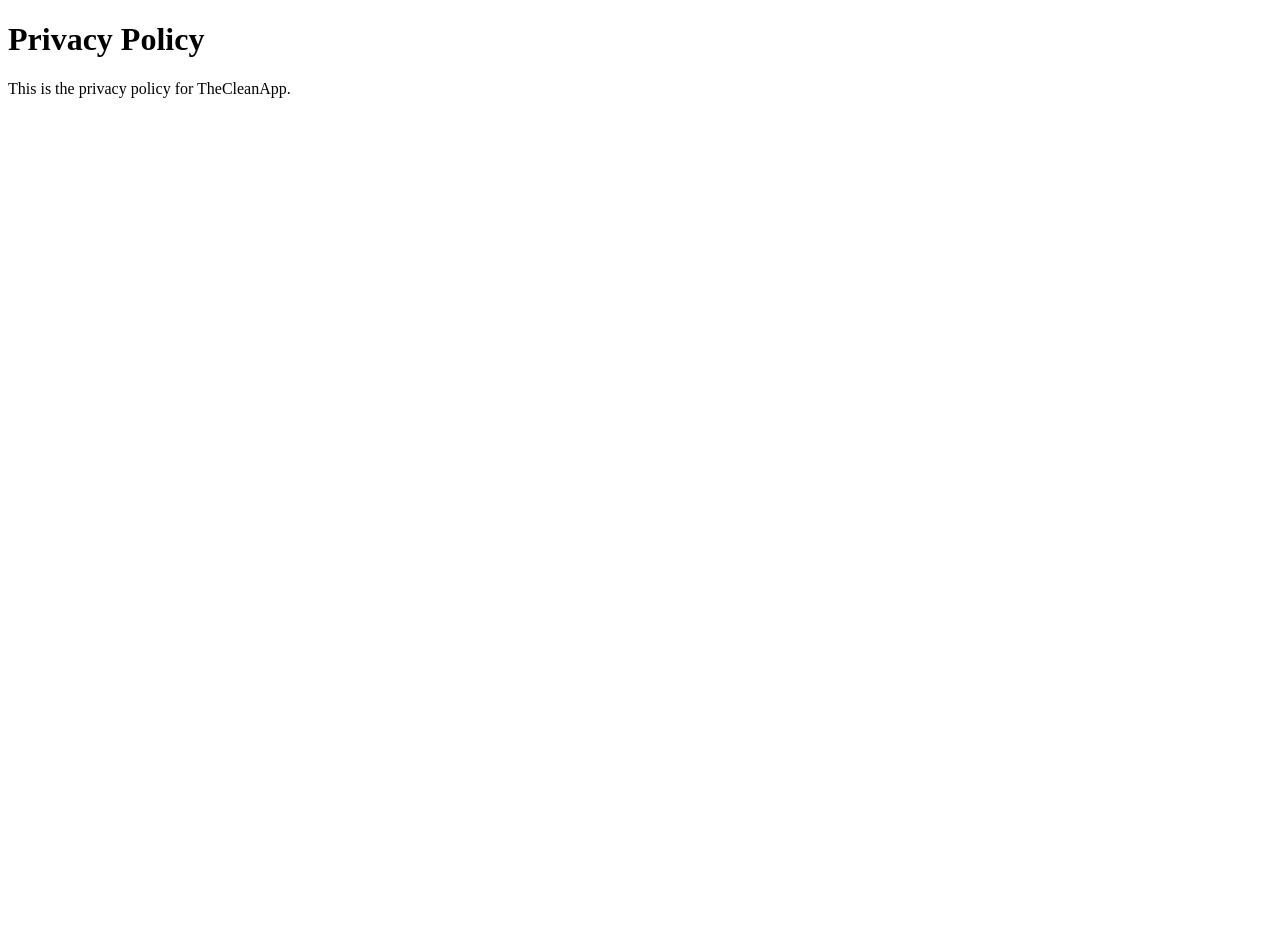
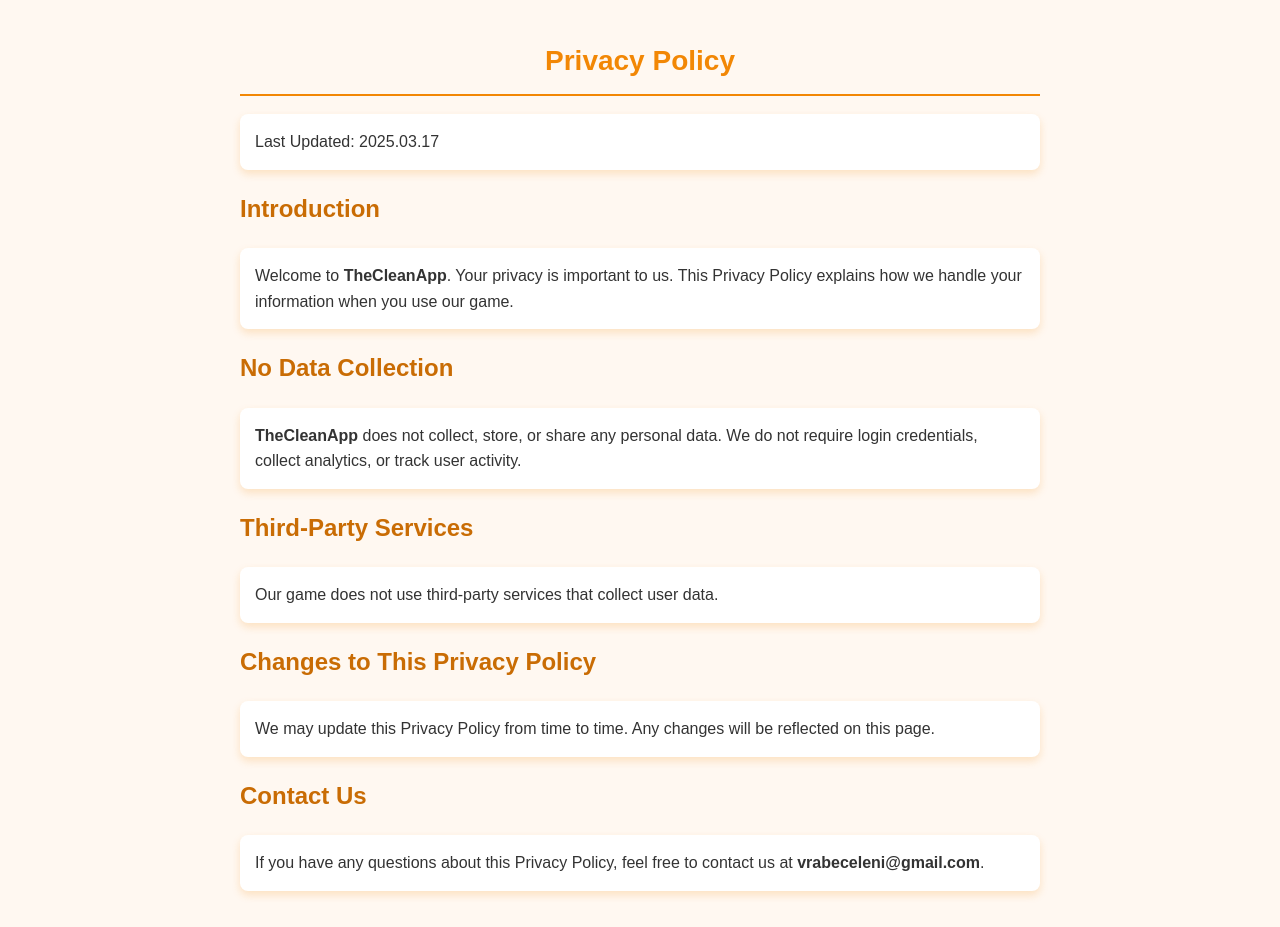
Before and after one commit to EleniVrabec/thecleanapp-privacy-policy, a plain HTML site: page index.html in a window 1280 px wide. Before the commit the page ends 800 px from the top, so only its background shows below. Drawn offline with Linux system fonts and the light colour scheme.

Commit message:
final version

```diff
--- a/index.html
+++ b/index.html
@@ -4,9 +4,25 @@
     <meta charset="UTF-8">
     <meta name="viewport" content="width=device-width, initial-scale=1.0">
     <title>Privacy Policy - TheCleanApp</title>
+    <link rel="stylesheet" href="styles.css">
 </head>
 <body>
     <h1>Privacy Policy</h1>
-    <p>This is the privacy policy for TheCleanApp.</p>
+    <p>Last Updated: 2025.03.17</p>
+
+    <h2>Introduction</h2>
+    <p>Welcome to <strong>TheCleanApp</strong>. Your privacy is important to us. This Privacy Policy explains how we handle your information when you use our game.</p>
+
+    <h2>No Data Collection</h2>
+    <p><strong>TheCleanApp</strong> does not collect, store, or share any personal data. We do not require login credentials, collect analytics, or track user activity.</p>
+
+    <h2>Third-Party Services</h2>
+    <p>Our game does not use third-party services that collect user data.</p>
+
+    <h2>Changes to This Privacy Policy</h2>
+    <p>We may update this Privacy Policy from time to time. Any changes will be reflected on this page.</p>
+
+    <h2>Contact Us</h2>
+    <p>If you have any questions about this Privacy Policy, feel free to contact us at <strong>vrabeceleni@gmail.com</strong>.</p>
 </body>
 </html>
--- /dev/null
+++ b/styles.css
@@ -0,0 +1,60 @@
+/* Color Palette */
+:root {
+    --primary-color: #F28705;
+    --dark-shade: #C96C04;
+    --light-shade: #FFA63F;
+    --background-light: #FFF8F1;
+    --text-color: #333;
+    --shadow-light: rgba(242, 135, 5, 0.2);
+    --shadow-dark: rgba(201, 108, 4, 0.5);
+}
+
+body {
+    font-family: Arial, sans-serif;
+    max-width: 800px;
+    margin: auto;
+    padding: 20px;
+    line-height: 1.6;
+    background: var(--background-light);
+    color: var(--text-color);
+}
+
+/* Header */
+h1 {
+    color: var(--primary-color);
+    text-align: center;
+    font-size: 28px;
+    padding-bottom: 10px;
+    border-bottom: 2px solid var(--primary-color);
+}
+
+/* Section Headings */
+h2 {
+    color: var(--dark-shade);
+    margin-top: 20px;
+}
+
+/* Content Box */
+p {
+    background: white;
+    padding: 15px;
+    border-radius: 8px;
+    box-shadow: 0 4px 8px var(--shadow-light);
+}
+
+/* Responsive Design */
+@media (max-width: 600px) {
+    body {
+        padding: 15px;
+        font-size: 16px;
+    }
+    h1 {
+        font-size: 24px;
+    }
+    h2 {
+        font-size: 20px;
+    }
+    p {
+        padding: 12px;
+    }
+}
```
